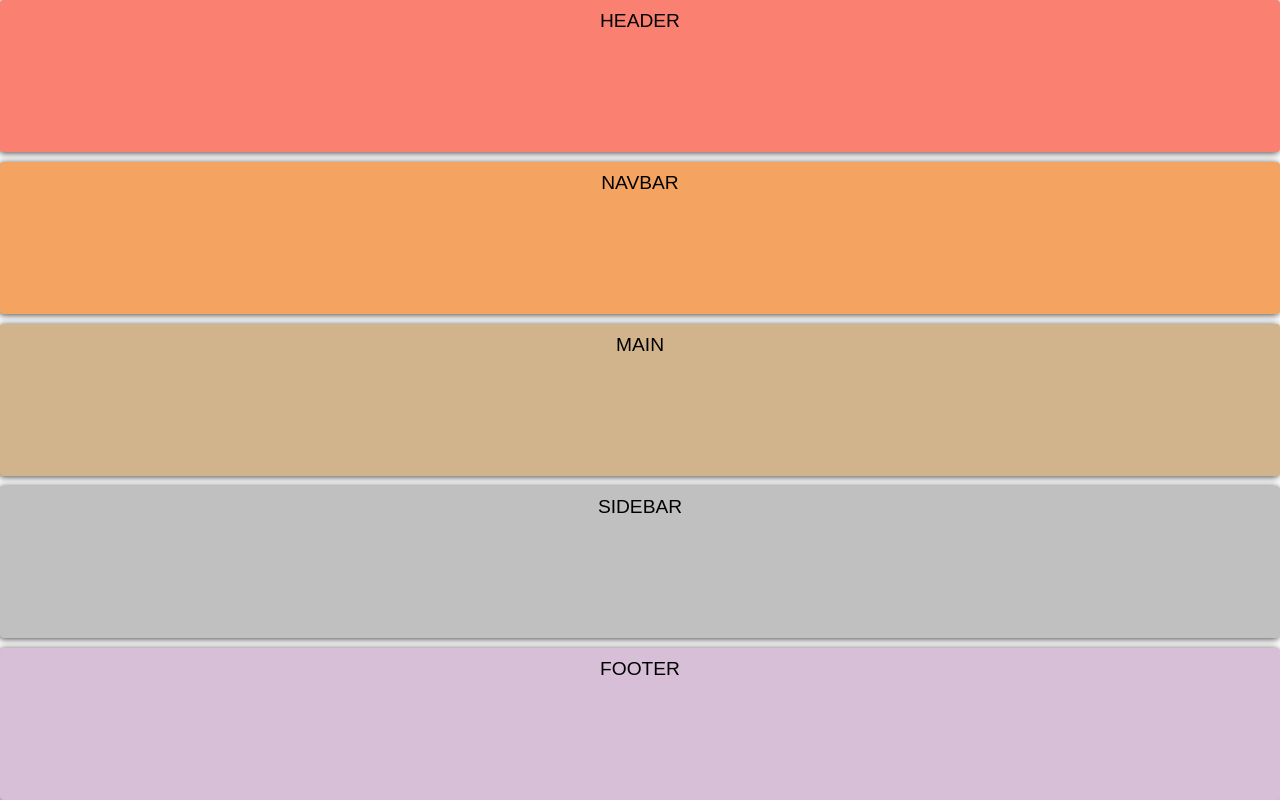
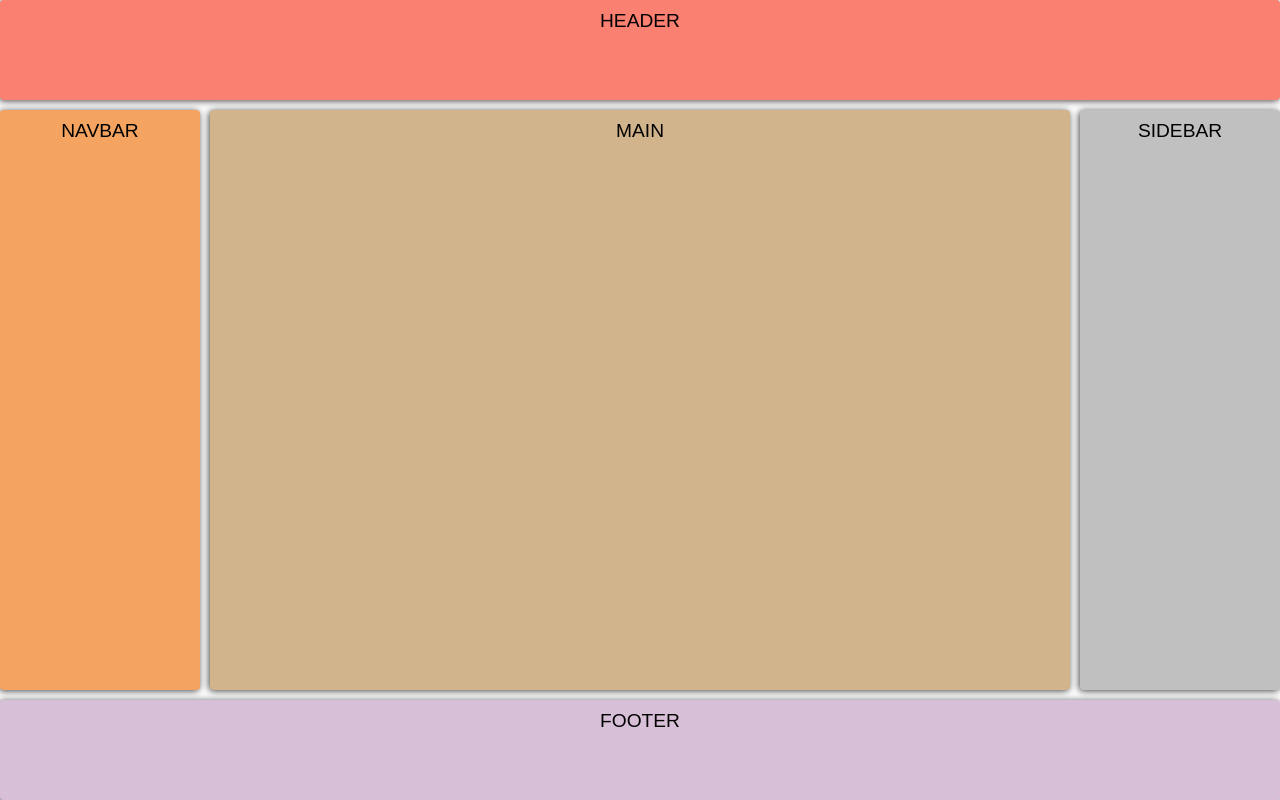
Before and after one commit to jtipec/MaquetacionGRID, a plain HTML site: page index.html in a window 1280 px wide. Drawn offline with Linux system fonts and the light colour scheme.

Commit message:
Se puso las medias query para tablet y destop

```diff
--- a/grid.css
+++ b/grid.css
@@ -51,3 +51,26 @@ body{
     "sidebar"
     "footer";
 }
+
+@media (min-width:600px){
+    .grid-container{
+        grid-template-columns: 200px auto;
+        grid-template-rows: 100px 50px auto 100px;
+        grid-template-areas:
+        "header  header"
+        "navbar  navbar"
+        "sidebar main"
+        "footer  footer";
+    }
+}
+
+@media (min-width:900px){
+    .grid-container{
+        grid-template-columns:  200px auto 200px;
+        grid-template-rows:     100px auto 100px;
+        grid-template-areas:
+        "header  header header"
+        "navbar  main   sidebar"
+        "footer  footer footer";
+    }
+}
```
